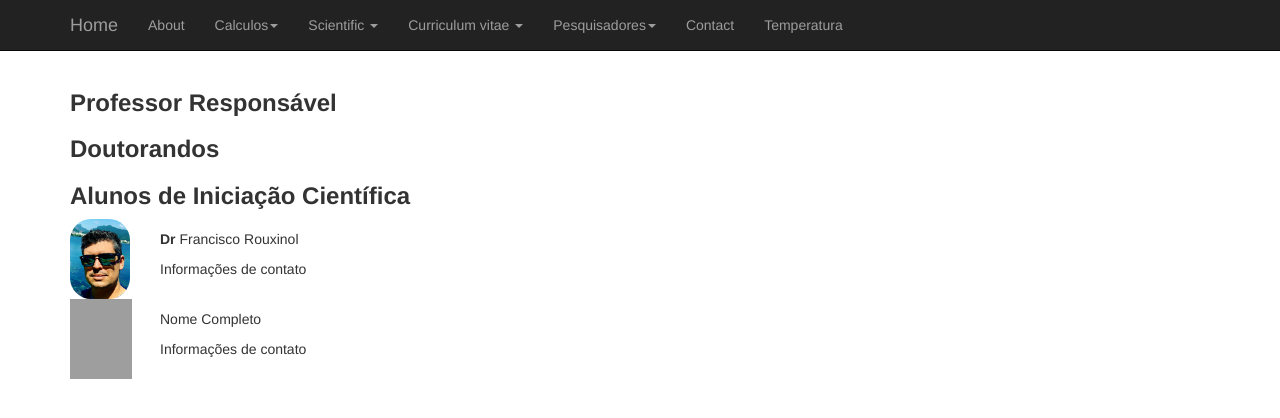
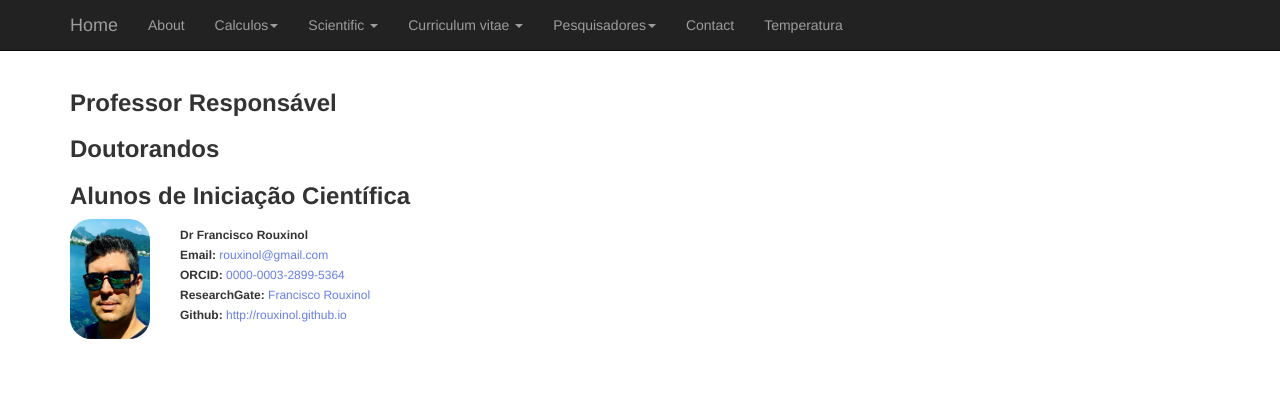
Before and after one commit to Rouxinol-Research-Lab/Rouxinol-Research-Lab.github.io, a Jekyll site: the page built from pesquisadores_atuais.html, in a window 1280 px wide. Shown: the top 418 px of the page. Built offline with Jekyll 4.4.1, drawn with Linux system fonts in a browser that asks for light colours; Markdown is read by kramdown in place of the engine named in the settings; grey boxes are pictures that could not be loaded.

Commit message:
tesing research page design

```diff
--- a/pesquisadores_atuais.html
+++ b/pesquisadores_atuais.html
@@ -8,34 +8,29 @@ layout: default
         <tr>
             <td width="90">
                 <a>
-                    <img decoding="async" class="alignleft size-full wp-image-76" src="imagens/rouxinol-750x1021.png" alt="people" width="60" height="80" style="border-radius: 21px;">
+                <img decoding="async" class="alignleft size-full wp-image-76" src="imagens/rouxinol-750x1021.png" alt="people" style="border-radius: 21px;" width="80" height="120">
                 </a>
             </td>
             <td>
-               <strong>Dr</strong> Francisco Rouxinol
-                <p></p>
-                <p>Informações de contato</p>
+               <div style="font-size: 1.2rem; line-height: 1.0;padding-left: 20px;">
+                <p style="margin-bottom: 0.8rem;"><strong>Dr Francisco Rouxinol</strong></p>
+                <p style="margin-bottom: 0.8rem;"><strong>Email:</strong> <a href="mailto:rouxinol@gmail.com" style="color: #667eea; text-decoration: none;">rouxinol@gmail.com</a></p>
+                <p style="margin-bottom: 0.8rem;"><strong>ORCID:</strong> <a href="https://orcid.org/0000-0003-2899-5364" target="_blank" rel="noopener" style="color: #667eea; text-decoration: none;">0000-0003-2899-5364</a></p>
+                <p style="margin-bottom: 0.8rem;"><strong>ResearchGate:</strong> <a href="https://www.researchgate.net/profile/Francisco_Rouxinol" target="_blank" rel="noopener" style="color: #667eea; text-decoration: none;">Francisco Rouxinol</a></p>
+                <p style="margin-bottom: 0.8rem;"><strong>Github:</strong> <a href="http://rouxinol.github.io" target="_blank" rel="noopener" style="color: #667eea; text-decoration: none;">http://rouxinol.github.io</a></p>
+            </div>
             </td>
         </tr>
+    </tbody>
 
 <h3 class="left-center mb15-1920 mt30-1920 color000"><strong>Doutorandos</strong></h3>
+
+
+
+
 <h3 class="left-center mb15-1920 mt30-1920 color000"><strong>Alunos de Iniciação Científica</strong></h3>
 
 
 
 
-
-        <tr>
-            <td>
-                <a >
-                    <img decoding="async" class="alignleft size-full wp-image-76" src="https://sites.ifi.unicamp.br/modelogrupo/files/2014/03/people.jpg" alt="people" width="62" height="80" />
-                </a>
-            </td>
-            <td>
-                Nome Completo
-                <p></p>
-                <p>Informações de contato</p>
-            </td>
-        </tr>
-    </tbody>
 </table>
```
